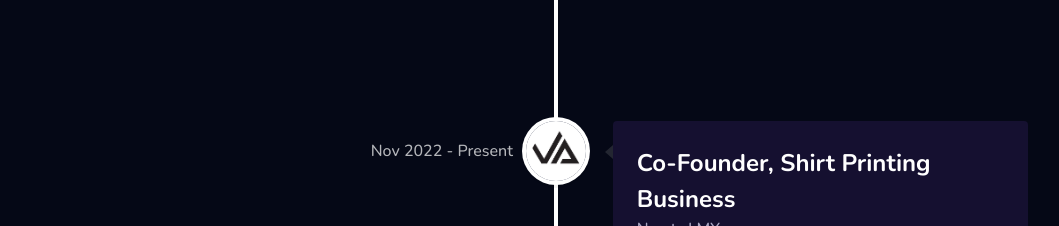
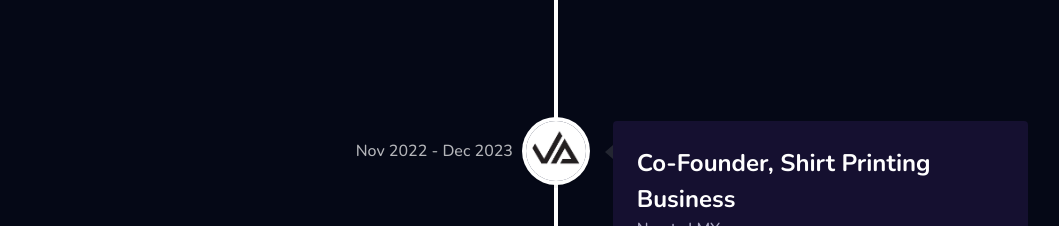
Before and after one commit to LYK315/portfolio, a React (Vite) app: page / in a window 1280 px wide. Shown: the part 1920-2146 px from the top of the page, without its empty margins (84-1143 px from the left). Built offline with nearby package versions, Linux system fonts and the light colour scheme.

Commit message:
Update Constants

```diff
--- a/src/constants/index.ts
+++ b/src/constants/index.ts
@@ -183,7 +183,7 @@ export const JOURNEY = [
     company_name: "Newtz | MY",
     icon: image.Work.newtz,
     iconBg: "#383E56",
-    date: "Nov 2022 - Present",
+    date: "Nov 2022 - Dec 2023",
     points: [
       "Co-founded a shirt printing business, initially handling operations, sales, and marketing.",
     ],
@@ -222,7 +222,7 @@ export const JOURNEY = [
   },
   {
     title: "LLM-GUI Internship",
-    company_name: "Midas Advisory | UK",
+    company_name: "Quantimental Technologies | UK",
     icon: image.Work.midas,
     iconBg: "#383E56",
     date: "Jan 2025 - Mar 2025",
```
